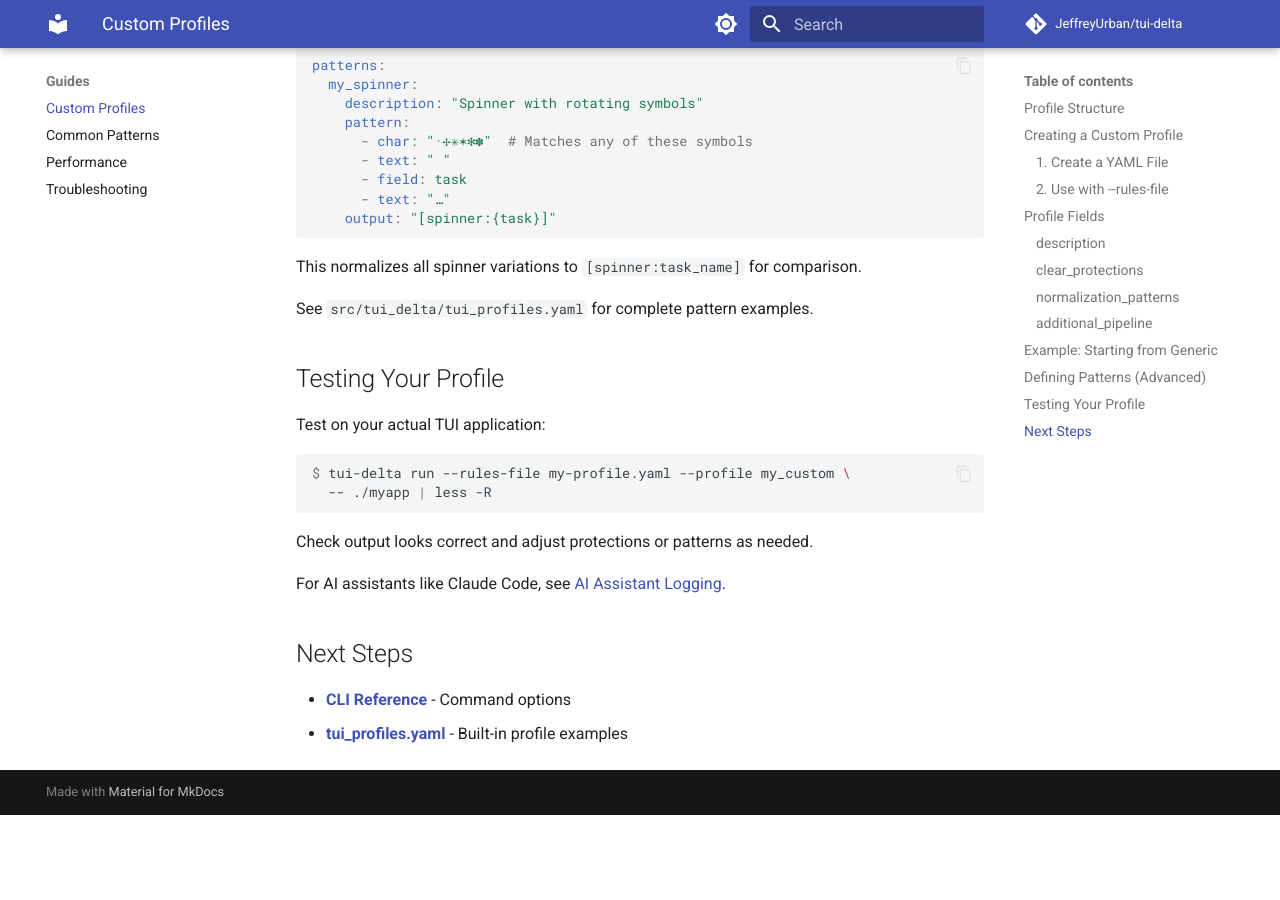
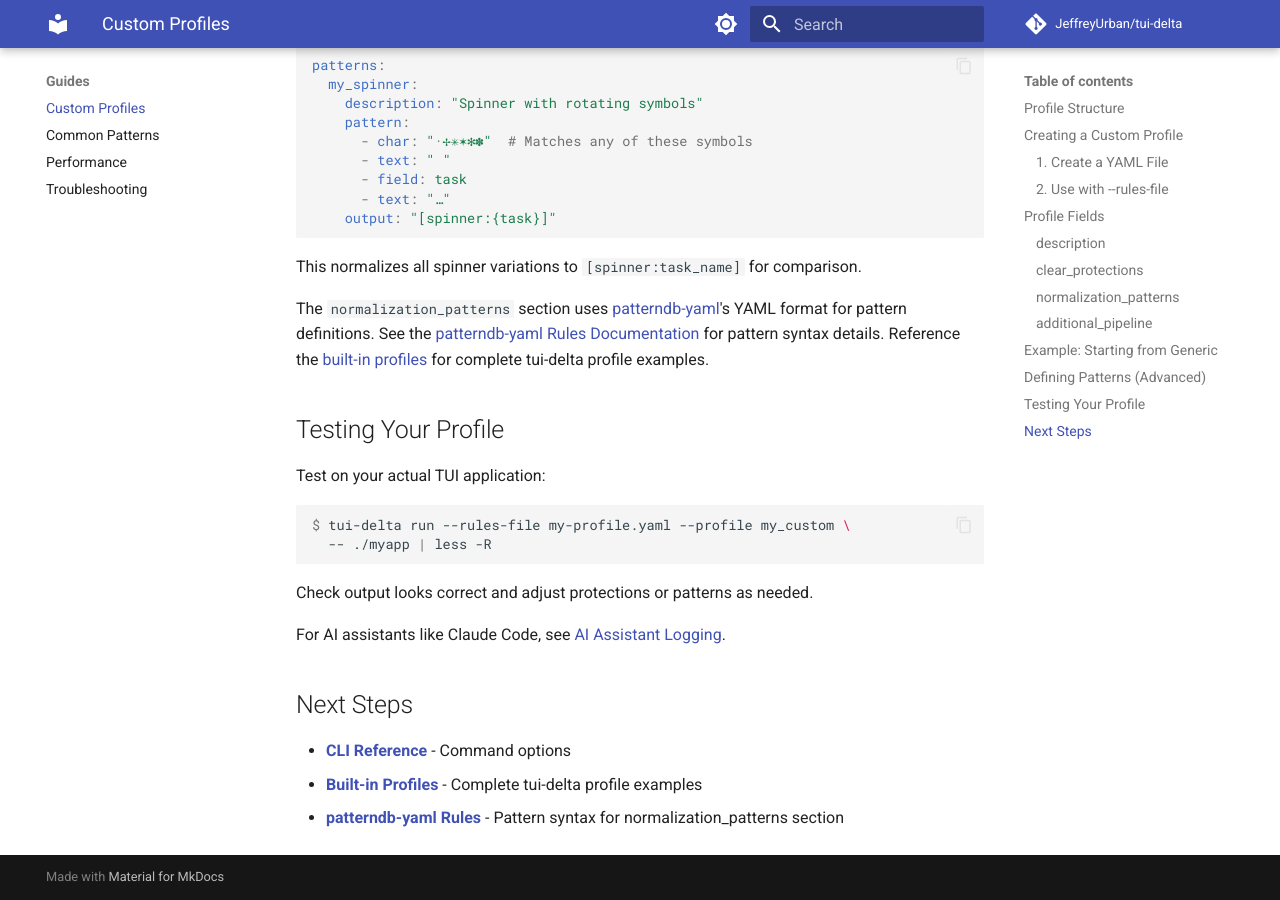
Before and after one commit to JeffreyUrban/tui-delta, an MkDocs documentation site: the page built from docs/guides/custom-profiles.md, in a window 1280 px wide and 900 px high, scrolled down 2142 px. Built offline with MkDocs 1.6.1 and Material for MkDocs 9.7.7, drawn with Linux system fonts in a browser that asks for light colours; comment, search, counter and statistics services are not loaded; before the commit the page ends 2957 px from its top, so only the background shows below that.

Commit message:
Clarified yaml syntax guidance.

```diff
--- a/docs/guides/custom-profiles.md
+++ b/docs/guides/custom-profiles.md
@@ -102,7 +102,7 @@ patterns:
 
 This normalizes all spinner variations to `[spinner:task_name]` for comparison.
 
-See `src/tui_delta/tui_profiles.yaml` for complete pattern examples.
+The `normalization_patterns` section uses [patterndb-yaml](https://patterndb-yaml.readthedocs.io/)'s YAML format for pattern definitions. See the [patterndb-yaml Rules Documentation](https://patterndb-yaml.readthedocs.io/en/latest/features/rules/rules/) for pattern syntax details. Reference the [built-in profiles](https://github.com/JeffreyUrban/tui-delta/blob/main/src/tui_delta/tui_profiles.yaml) for complete tui-delta profile examples.
 
 ## Testing Your Profile
 
@@ -121,4 +121,5 @@ For AI assistants like Claude Code, see [AI Assistant Logging](../use-cases/ai-a
 ## Next Steps
 
 - **[CLI Reference](../reference/cli.md)** - Command options
-- **[tui_profiles.yaml](https://github.com/JeffreyUrban/tui-delta/blob/main/src/tui_delta/tui_profiles.yaml)** - Built-in profile examples
+- **[Built-in Profiles](https://github.com/JeffreyUrban/tui-delta/blob/main/src/tui_delta/tui_profiles.yaml)** - Complete tui-delta profile examples
+- **[patterndb-yaml Rules](https://patterndb-yaml.readthedocs.io/en/latest/features/rules/rules/)** - Pattern syntax for normalization_patterns section
```
